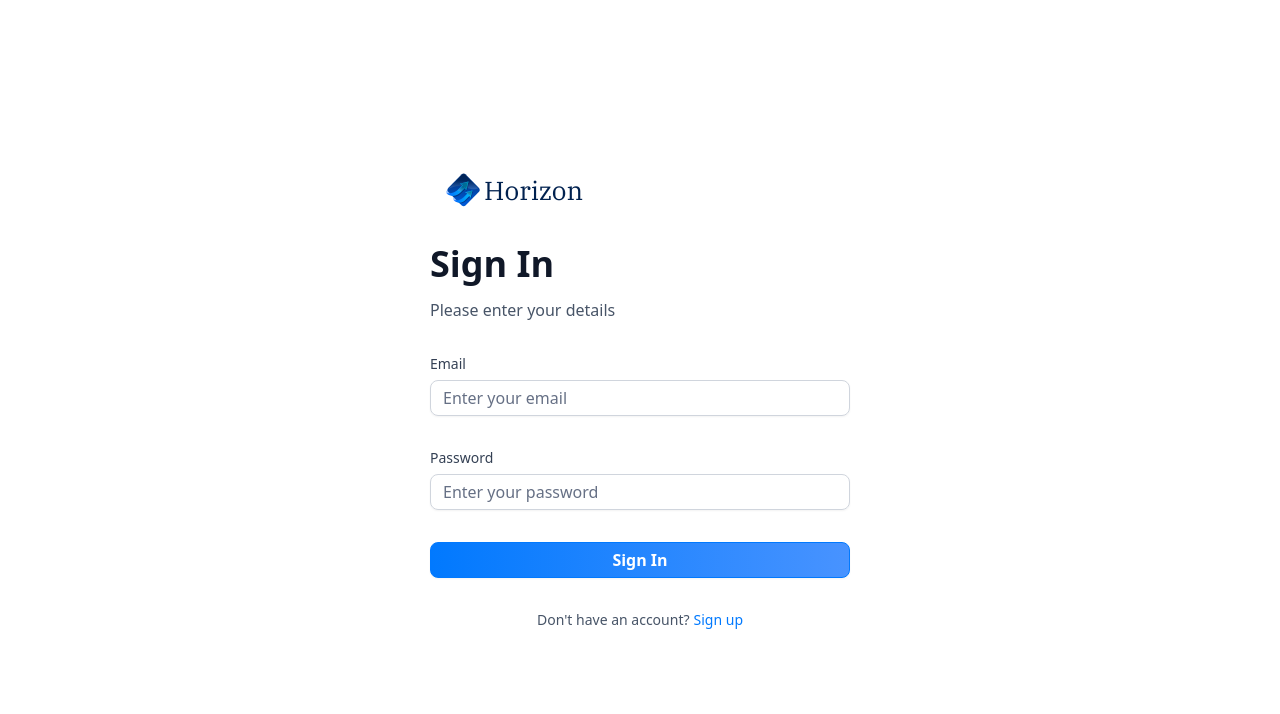
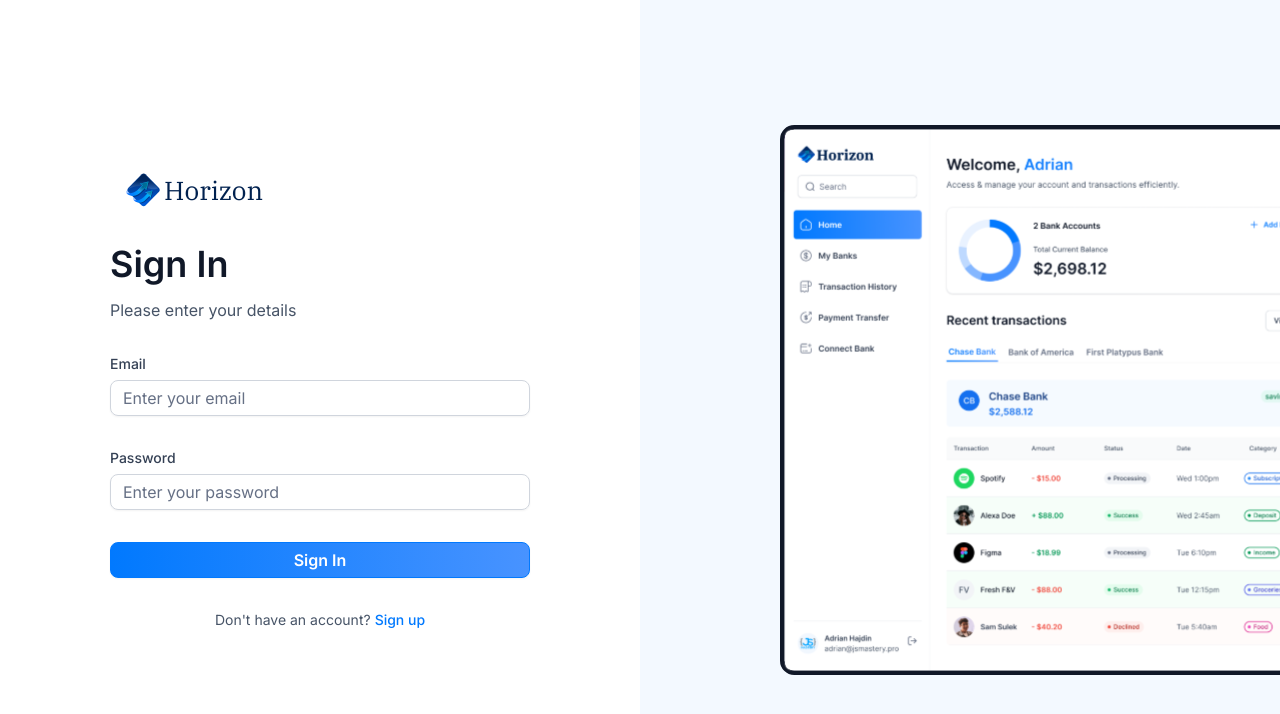
Before and after one commit to ycabreja/banking_app, a Next.js app: page /sign-in in a window 1280 px wide. Shown: the top 714 px of the page. Built offline with nearby package versions, Linux system fonts and the light colour scheme.

Commit message:
Sign In page Image

```diff
--- a/app/(auth)/layout.tsx
+++ b/app/(auth)/layout.tsx
@@ -1,12 +1,26 @@
+import Image from "next/image";
+
 export default function RootLayout({
     children,
 }: Readonly<{
     children: React.ReactNode;
 }>) {
     return (
-        <main>
+        <main className="flex min-h-screen w-full justify-between font-inter">
 
             {children}
+            <div className="auth-asset">
+                <div>
+                    <Image
+                        src="/icons/auth-image.svg"
+                        alt="auth image"
+                        width={500}
+                        height={500}
+
+                    />
+                </div>
+
+            </div>
         </main>
     );
 }
```
